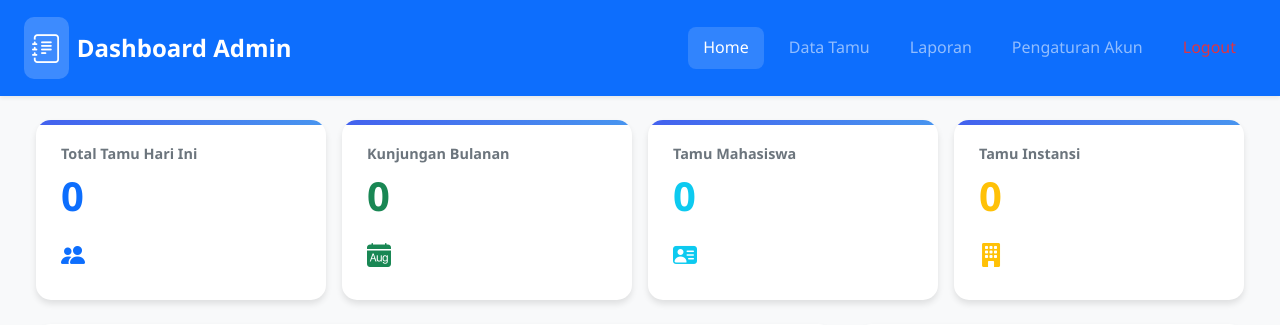
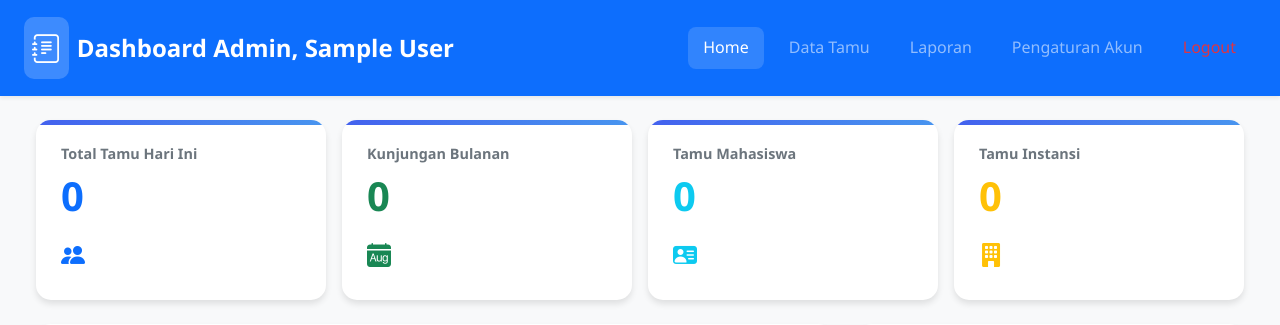
Before and after one commit to mbiww/Buku-Tamu-Digital-IF-1D-01, a PHP site: page /dashboard_admin.php in a window 1280 px wide. Shown: the top 325 px of the page. Run offline with PHP 8.4, Linux system fonts and the light colour scheme; the visitor is signed in with stand-in values (Sample User, id 1); data that the repository does not hold is empty.

Commit message:
Menambahkan UI dan fitur filter

```diff
--- a/dashboard_admin.php
+++ b/dashboard_admin.php
@@ -417,7 +417,7 @@ $instansi_hari_ini = mysqli_fetch_assoc($q4)['total'];
     <nav class="navbar navbar-expand-lg navbar-dark shadow-sm">
         <div class="container-fluid px-3 px-md-4">
             <a class="navbar-brand fw-bold" href="#">
-                <i class="bi bi-journal-text me-2"></i>Dashboard Admin
+                <i class="bi bi-journal-text me-2"></i>Dashboard Admin, <?= htmlspecialchars($nama_user); ?>
             </a>
             <button class="navbar-toggler" type="button" data-bs-toggle="collapse" data-bs-target="#navbarNav">
                 <span class="navbar-toggler-icon"></span>
```
